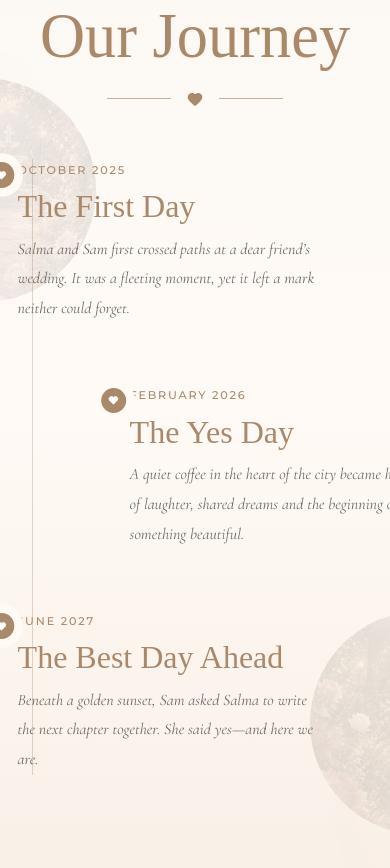
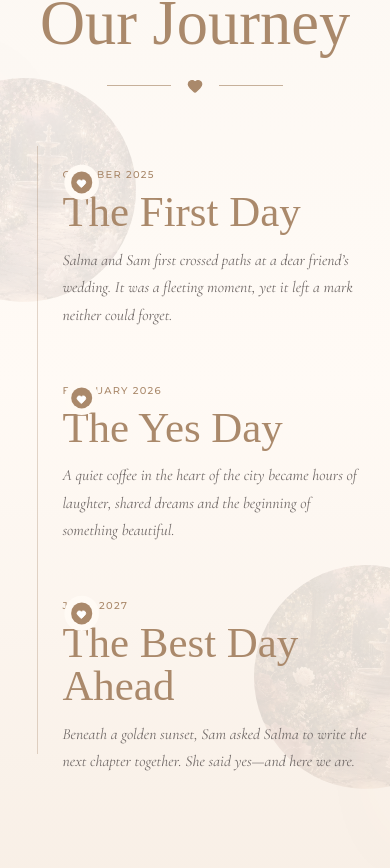
Before and after one commit to Ir-faan/Event-Invitation, a Next.js app: page /templates/coastal-reverie in a window 390 px wide. Shown: the part 1476-2344 px from the top of the page. Built offline with nearby package versions, Linux system fonts and the light colour scheme; a web font is replaced by a local one.

Commit message:
fix: improve mobile invitation sections (app/templates/coastal-reverie/coastal-reverie.module.css)

```diff
--- a/app/templates/coastal-reverie/coastal-reverie.module.css
+++ b/app/templates/coastal-reverie/coastal-reverie.module.css
@@ -238,7 +238,7 @@
 @keyframes cornerLeaf { 50% { translate: 0 -.25rem; opacity: .6; } }
 
 @media (max-width: 1000px) {
-  .eventsGrid { grid-template-columns: 1fr; width: min(38rem, 100%); gap: 1.6rem; }
+  .eventsGrid { grid-template-columns: 1fr; width: min(30rem, 100%); gap: 1.2rem; }
   .mapFrame { aspect-ratio: 1.8; }
   .programmeGrid { grid-template-columns: repeat(4, 1fr); row-gap: 2.5rem; }
   .programmeLine { display: none; }
@@ -263,29 +263,55 @@
   .gardenPortal { width: 10rem; opacity: .2; }
   .portalLeft { left: -5rem; top: -3rem; }
   .portalRight { right: -4rem; bottom: -3rem; }
-  .storySection { padding-left: 1.2rem; padding-right: 1.2rem; }
-  .storyTimeline { margin-top: 3rem; padding-left: 1.6rem; }
-  .storyTimeline::before { left: .8rem; }
-  .storyChapter { min-height: auto; display: block; margin-bottom: 3.8rem; }
-  .storyChapter:nth-child(odd) .storyText, .storyChapter:nth-child(even) .storyText { padding: 0 0 0 1.8rem; text-align: left; }
-  .storyDot { left: .8rem; }
-  .storyText p { font-size: 1rem; }
+  .storySection { padding: 5.2rem 1.1rem 4.8rem; }
+  .storySection::before { background: linear-gradient(90deg, transparent 1.15rem, rgba(150,116,82,.16) 1.2rem, transparent 1.25rem); }
+  .storyBloomLeft { left: -5.5rem; }
+  .storyBloomRight { right: -5.5rem; }
+  .storyTimeline { width: 100%; margin-top: 3rem; padding-left: 2.8rem; padding-right: .2rem; }
+  .storyTimeline::before { left: 1.2rem; }
+  .storyChapter { min-height: auto; display: block; margin-bottom: 3.4rem; }
+  .storyChapter:nth-child(odd) .storyText, .storyChapter:nth-child(even) .storyText { padding: 0; text-align: left; }
+  .storyChapter[data-wedding-reveal], .storyChapter:nth-child(odd)[data-wedding-reveal], .storyChapter:nth-child(even)[data-wedding-reveal] { transform: translateY(1.4rem); }
+  .storyChapter[data-visible="true"] { transform: none; }
+  .storyDot { left: 1.2rem; width: 1.35rem; height: 1.35rem; box-shadow: 0 0 0 .42rem #fffaf4; }
+  .storyText time { display: block; letter-spacing: .13em; font-size: .62rem; }
+  .storyText h3 { font-size: clamp(2.05rem, 11vw, 3rem); line-height: 1; }
+  .storyText p { max-width: 100%; font-size: .98rem; line-height: 1.75; overflow-wrap: anywhere; }
   .memorySection { min-height: 48rem; padding: 3rem .8rem; }
   .memoryCard { width: 100%; margin: 0; padding: 3.7rem 1.4rem; transform: translateY(2rem); }
   .memoryCard > p:not(.eyebrow) { font-size: 1rem; }
   .memoryDedication strong { font-size: 2rem; }
   .paperCorners { inset: 1.1rem; }
   .paperCorners svg { width: 1.8rem; }
-  .eventsSection { padding-left: 1.2rem; padding-right: 1.2rem; }
-  .eventCard { padding: 1.5rem 1rem; }
-  .mapFrame { aspect-ratio: 1.25; }
-  .programmeGrid { grid-template-columns: 1fr; width: min(23rem, 100%); gap: 0; }
-  .programmeItem { position: relative; display: grid; grid-template-columns: 4.2rem 1fr; column-gap: 1rem; min-height: 8rem; text-align: left; }
-  .programmeItem::before { content: ""; position: absolute; left: 2.05rem; top: 4rem; bottom: 0; width: 1px; background: rgba(101,75,57,.2); }
-  .programmeItem time { position: absolute; top: 0; left: 5.2rem; margin: 0; }
-  .programmeItem > div { grid-column: 1; grid-row: 1 / span 3; margin: 0; }
-  .programmeItem h3 { grid-column: 2; margin: 3rem 0 .35rem; }
-  .programmeItem p { grid-column: 2; }
+  .eventsSection { padding: 5.4rem 1rem 4.4rem; }
+  .eventsSection .lightTitle h2 { font-size: clamp(2.7rem, 13vw, 3.6rem); line-height: 1.1; }
+  .lightTitle { margin-bottom: 2.4rem; }
+  .lightTitle > span { font-size: .88rem; line-height: 1.55; }
+  .eventsGrid { width: min(23.5rem, 100%); gap: 1rem; }
+  .eventCard { padding: 1rem .85rem 1.05rem; border-radius: .95rem; box-shadow: 0 1rem 2rem rgba(73,50,35,.13); }
+  .eventIcon { width: 3rem; height: 3rem; margin-bottom: .75rem; }
+  .eventIcon svg { width: 1.15rem; }
+  .eventCard > p { margin-bottom: .35rem; font-size: .54rem; letter-spacing: .16em; }
+  .eventCard h3 { margin-bottom: .85rem; font-size: 1.35rem; line-height: 1.15; }
+  .eventFacts { gap: .48rem; margin-bottom: .9rem; }
+  .eventFacts > span { gap: .4rem; font-size: .76rem; }
+  .eventFacts svg { width: .82rem; }
+  .eventFacts small { font-size: .66rem; }
+  .mapFrame { aspect-ratio: 1.75; border-radius: .6rem; }
+  .eventCard > a { margin-top: .85rem; font-size: .54rem; letter-spacing: .13em; }
+  .programmeSection { padding: 5rem 1.15rem 4.5rem; }
+  .programmeTitle h2 { font-size: clamp(3.1rem, 15vw, 4.6rem); line-height: 1; }
+  .programmeTitle > p { letter-spacing: .22em; font-size: .6rem; }
+  .programmeTitle > span { font-size: .9rem; }
+  .programmeGrid { grid-template-columns: 1fr; width: min(24rem, 100%); gap: 0; margin-top: 3.6rem; }
+  .programmeItem { position: relative; display: grid; grid-template-columns: 4.1rem minmax(0, 1fr); grid-template-rows: auto auto auto; column-gap: 1rem; min-height: 9.3rem; padding-bottom: 1.3rem; text-align: left; }
+  .programmeItem[data-wedding-reveal], .programmeItem:nth-child(odd)[data-wedding-reveal], .programmeItem:nth-child(even)[data-wedding-reveal] { transform: translateY(1.4rem); }
+  .programmeItem[data-visible="true"] { transform: none; }
+  .programmeItem::before { content: ""; position: absolute; left: 1.85rem; top: 3.75rem; bottom: .2rem; width: 1px; background: rgba(101,75,57,.2); }
+  .programmeItem time { grid-column: 2; grid-row: 1; justify-self: start; margin: .15rem 0 .8rem; padding: .48rem .85rem; font-size: .68rem; }
+  .programmeItem > div { grid-column: 1; grid-row: 1 / span 3; width: 3.7rem; height: 3.7rem; margin: 0; }
+  .programmeItem h3 { grid-column: 2; grid-row: 2; margin: 0 0 .3rem; font-size: 1rem; line-height: 1.25; }
+  .programmeItem p { grid-column: 2; grid-row: 3; margin: 0; font-size: .76rem; line-height: 1.45; }
 }
 
 @media (prefers-reduced-motion: reduce) {
```
